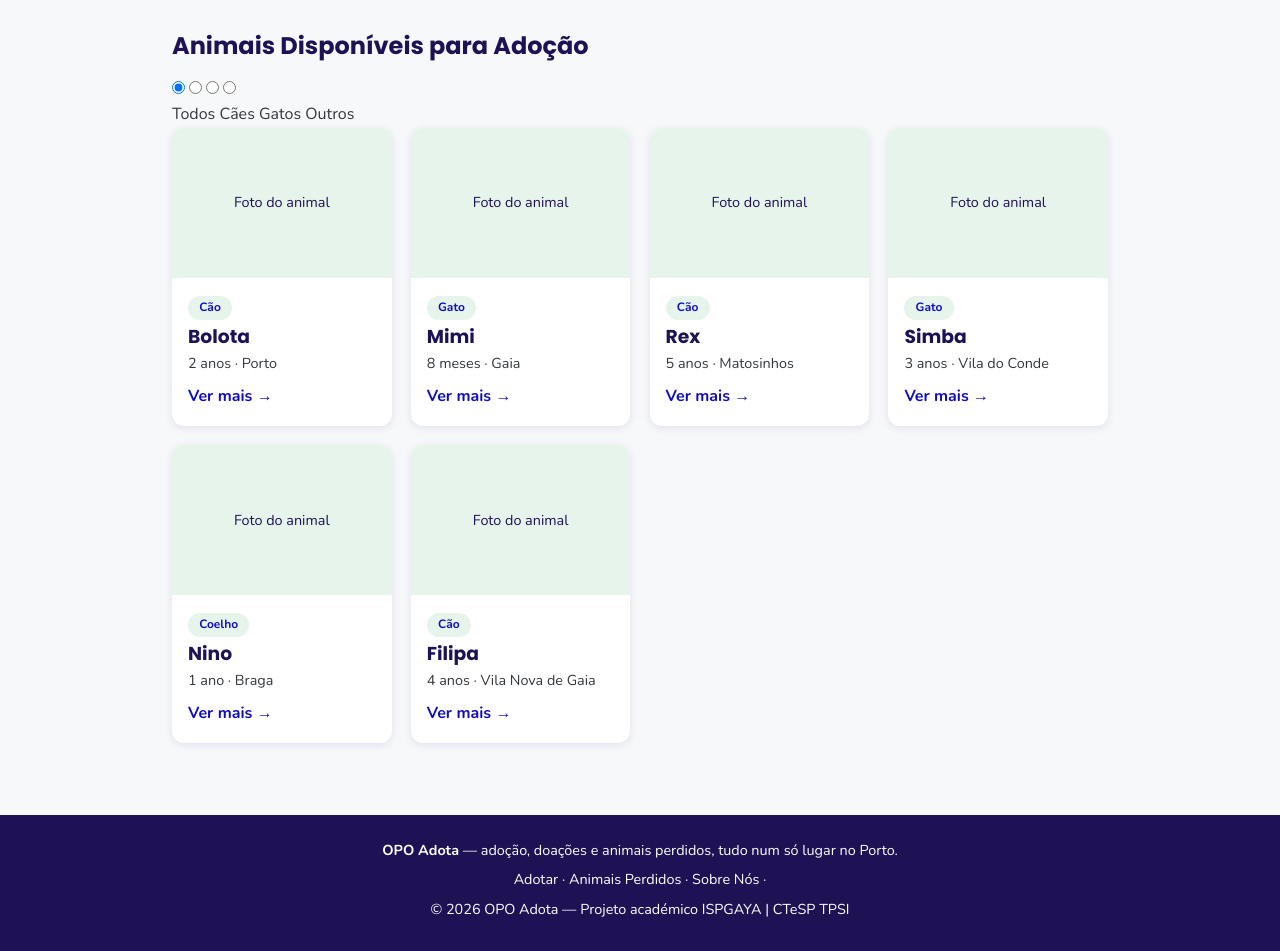
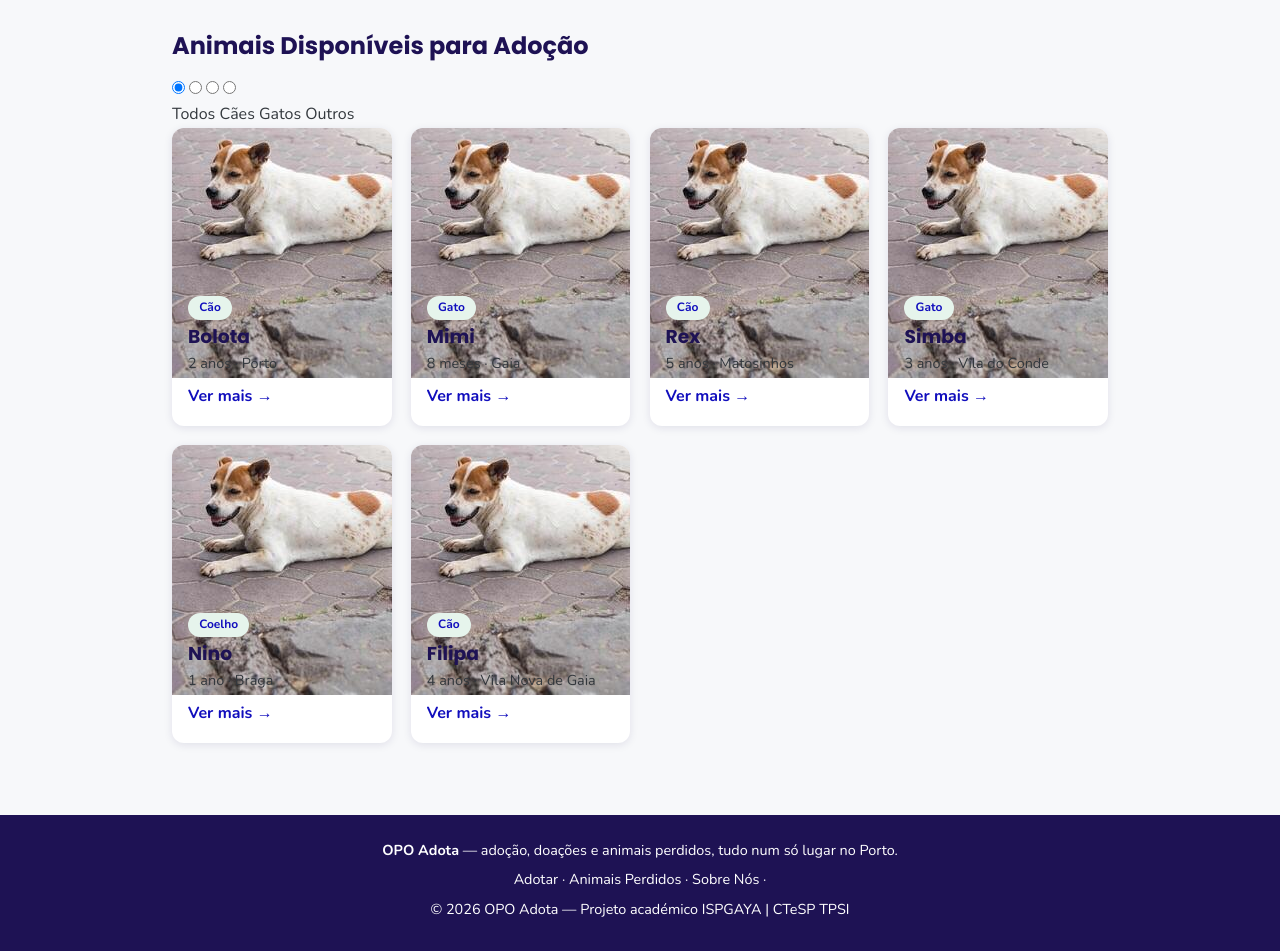
Before and after one commit to emanuel2212/OpoAdota, a PHP site: page /adotar.php in a window 1280 px wide. Shown: the part 111-1062 px from the top of the page. Run offline with PHP 8.4, Linux system fonts and the light colour scheme.

Commit message:
ADIÇÃO DE FOTOS NOS ANIMAIS ADOTIVOS

```diff
--- a/adotar.php
+++ b/adotar.php
@@ -26,7 +26,9 @@ include __DIR__ . '/includes/header.php';
 
       <div class="animais-grid">
         <div class="card cao">
-          <div class="foto">Foto do animal</div>
+          <div class="foto">
+            <img src="img/perdidos/perdido1.jpg" alt="Bolota, um cão de 2 anos disponível para adoção no Porto">
+          </div>
           <div class="info">
             <span class="tag">Cão</span>
             <h3>Bolota</h3>
@@ -36,7 +38,9 @@ include __DIR__ . '/includes/header.php';
         </div>
 
         <div class="card gato">
-          <div class="foto">Foto do animal</div>
+          <div class="foto">
+            <img src="img/perdidos/perdido1.jpg" alt="Bolota, um cão de 2 anos disponível para adoção no Porto">
+          </div>
           <div class="info">
             <span class="tag">Gato</span>
             <h3>Mimi</h3>
@@ -46,7 +50,9 @@ include __DIR__ . '/includes/header.php';
         </div>
 
         <div class="card cao">
-          <div class="foto">Foto do animal</div>
+          <div class="foto">
+            <img src="img/perdidos/perdido1.jpg" alt="Bolota, um cão de 2 anos disponível para adoção no Porto">
+          </div>
           <div class="info">
             <span class="tag">Cão</span>
             <h3>Rex</h3>
@@ -56,7 +62,9 @@ include __DIR__ . '/includes/header.php';
         </div>
 
         <div class="card gato">
-          <div class="foto">Foto do animal</div>
+          <div class="foto">
+            <img src="img/perdidos/perdido1.jpg" alt="Bolota, um cão de 2 anos disponível para adoção no Porto">
+          </div>
           <div class="info">
             <span class="tag">Gato</span>
             <h3>Simba</h3>
@@ -66,7 +74,9 @@ include __DIR__ . '/includes/header.php';
         </div>
 
         <div class="card outro">
-          <div class="foto">Foto do animal</div>
+          <div class="foto">
+            <img src="img/perdidos/perdido1.jpg" alt="Bolota, um cão de 2 anos disponível para adoção no Porto">
+          </div>
           <div class="info">
             <span class="tag">Coelho</span>
             <h3>Nino</h3>
@@ -76,7 +86,9 @@ include __DIR__ . '/includes/header.php';
         </div>
 
         <div class="card cao">
-          <div class="foto">Foto do animal</div>
+          <div class="foto">
+            <img src="img/perdidos/perdido1.jpg" alt="Bolota, um cão de 2 anos disponível para adoção no Porto">
+          </div>
           <div class="info">
             <span class="tag">Cão</span>
             <h3>Filipa</h3>
```
